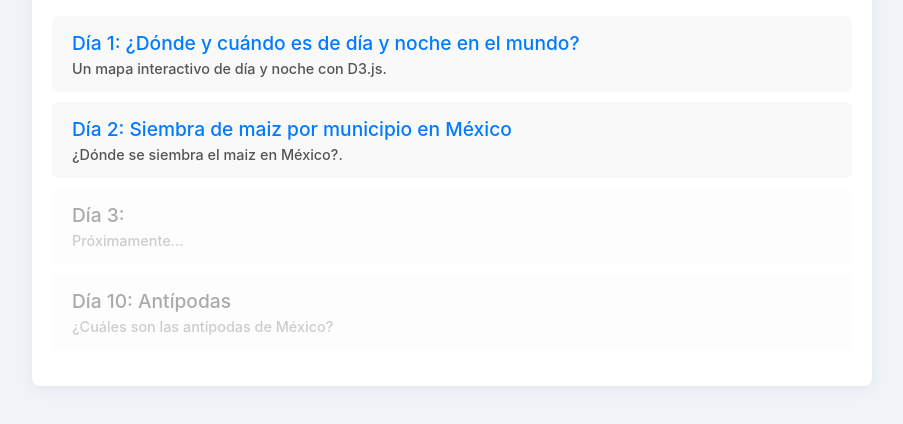
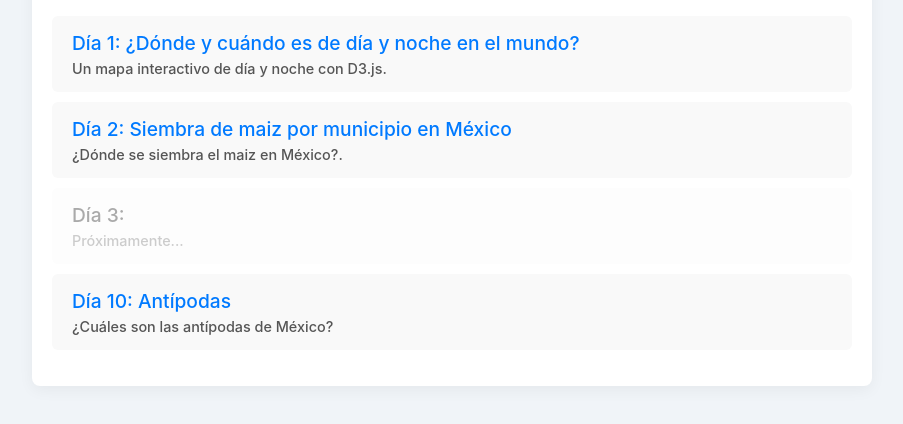
Before and after one commit to FerDoranNie/-Repo30DayMapChallenge2025, a plain HTML site: page index.html in a window 1280 px wide. Shown: the part 168-592 px from the top of the page, without its empty margins (188-1091 px from the left). Drawn offline with Linux system fonts and the light colour scheme.

Commit message:
Añadiendo valores de los demás días

```diff
--- a/index.html
+++ b/index.html
@@ -96,7 +96,7 @@
                 </a>
             </li>
             <li>
-                <a href="./Day_10/" class="disabled">
+                <a href="./Day_10/" >
                     <div class="day-title">Día 10: Antípodas</div>
                     <div class="day-desc">¿Cuáles son las antípodas de México?</div>
                 </a>
```
